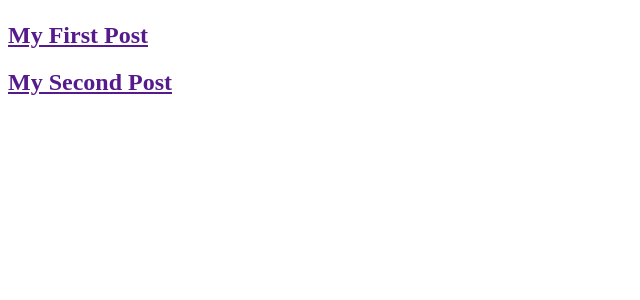
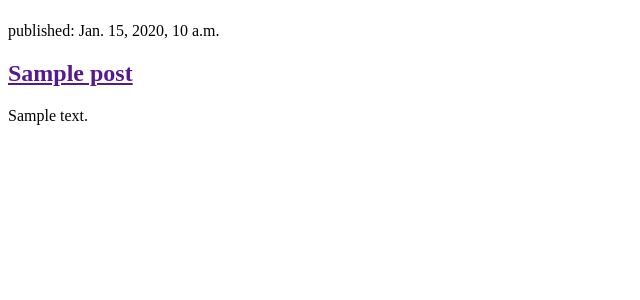
Before and after one commit to frommindsetimportcoding-arch/SDEV220, a Django app: template djangogirls/blog/templates/blog/post_list.html in a window 1280 px wide. Shown: the part 58-358 px from the top of the page, without its empty margins (0-640 px from the left). Run offline with Django 5.2, Linux system fonts and the light colour scheme; the template is opened without the code that fills it: most values are stand-ins (such as "Sample title", 1, 10 or a date in 2020).

Commit message:
Modified templates to display posts from database.

```diff
--- a/djangogirls/blog/templates/blog/post_list.html
+++ b/djangogirls/blog/templates/blog/post_list.html
@@ -7,18 +7,12 @@
         <header>
             <h1><a href='/'>Django Girls Blog</a></h1>
         </header>
-
-        <article>
-            <time></time>
-            <h2><a href=''>My First Post</a></h2>
-            <p></p>
-        </article>
-
-        <article>
-            <time></time>
-            <h2><a href=''>My Second Post</a></h2>
-            <p></p>
-        </article>
-
+        {% for post in posts %}
+            <article>
+                <time>published: {{ post.published_date }}</time>
+                <h2><a href=''>{{ post.title }}</a></h2>
+                <p>{{ post.text|linebreaksbr }}</p>
+            </article>
+        {% endfor %}
     </body>
 </html>
--- a/djangogirls/blog/views.py
+++ b/djangogirls/blog/views.py
@@ -1,5 +1,8 @@
 from django.shortcuts import render
+from django.utils import timezone
+from .models import Post
 
 # Create your views here.
 def post_list(request):
-    return render(request, 'blog/post_list.html', {})
+    posts = Post.objects.filter(published_date__lte=timezone.now()).order_by('published_date')
+    return render(request, 'blog/post_list.html', {'posts': posts})
```
